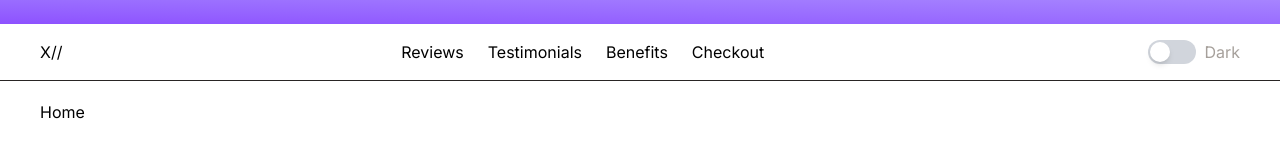
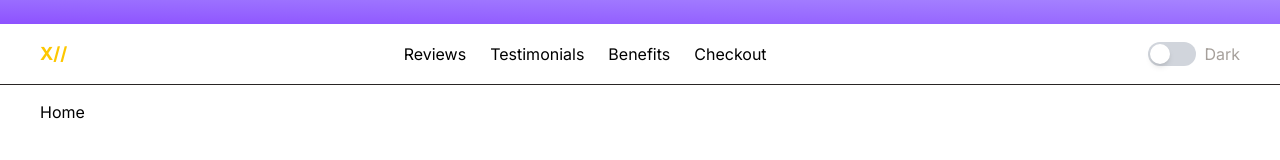
Before and after one commit to daryldeogracias/conv-web-app, a Next.js app: page / in a window 1280 px wide. Shown: the top 160 px of the page. Built offline with nearby package versions, Linux system fonts and the light colour scheme.

Commit message:
chore: logo

```diff
--- a/app/components/Navbar.tsx
+++ b/app/components/Navbar.tsx
@@ -2,18 +2,14 @@
 
 import React from "react";
 import Mode from "./Mode";
-import { useTheme } from "next-themes";
 
 const Navbar = () => {
-  const { theme } = useTheme();
-  console.log("themes", theme);
-
   return (
     <React.Fragment>
       <div className="fixed top-0 left-0 w-full border-b border-stone-800 z-50 bg-white dark:bg-black">
         <div className=" bg-linear-to-bl from-violet-400 to-violet-500 p-3"></div>
         <div className="flex items-center justify-between max-w-[1200px] mx-auto py-4">
-          <p className="text-black dark:text-white">X//</p>
+          <p className="font-bold text-yellow-400 text-lg">X//</p>
           <div className="flex items-center gap-6 text-black dark:text-white">
             <div className="cursor-pointer hover:underline underline-offset-2">
               Reviews
```
